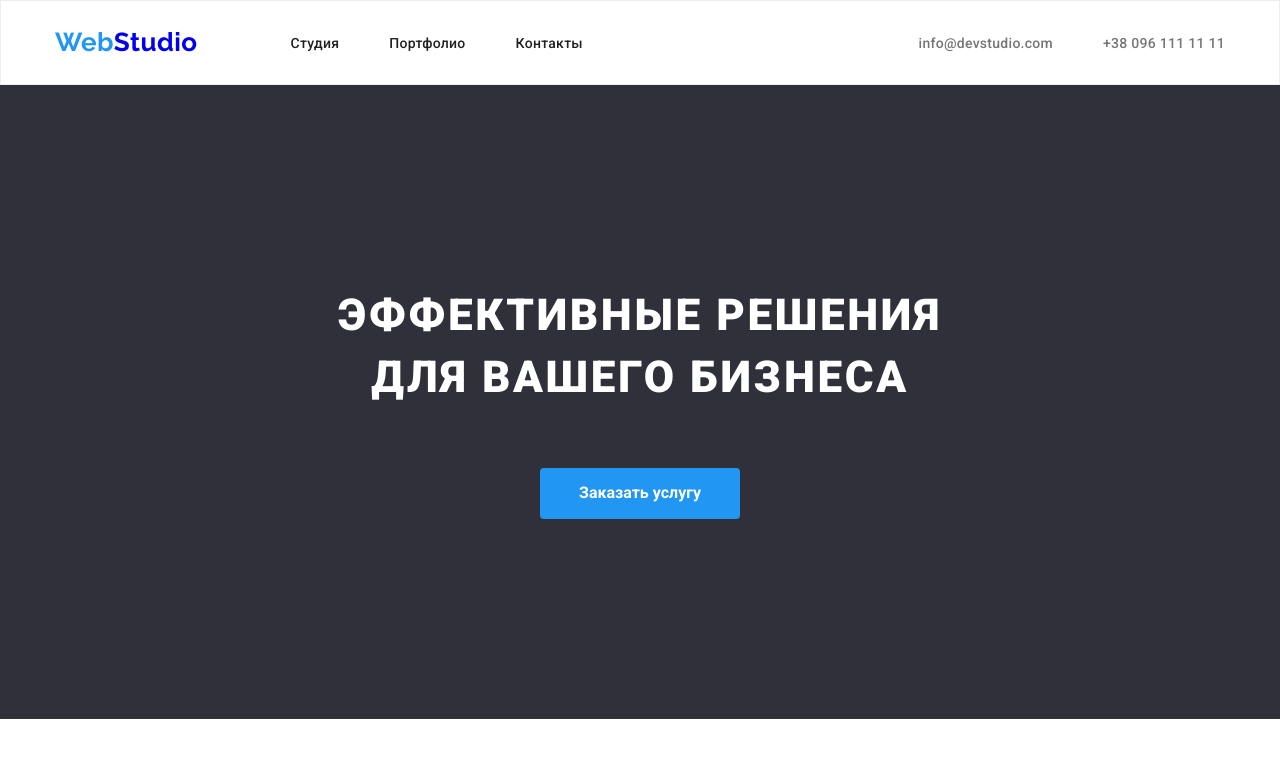
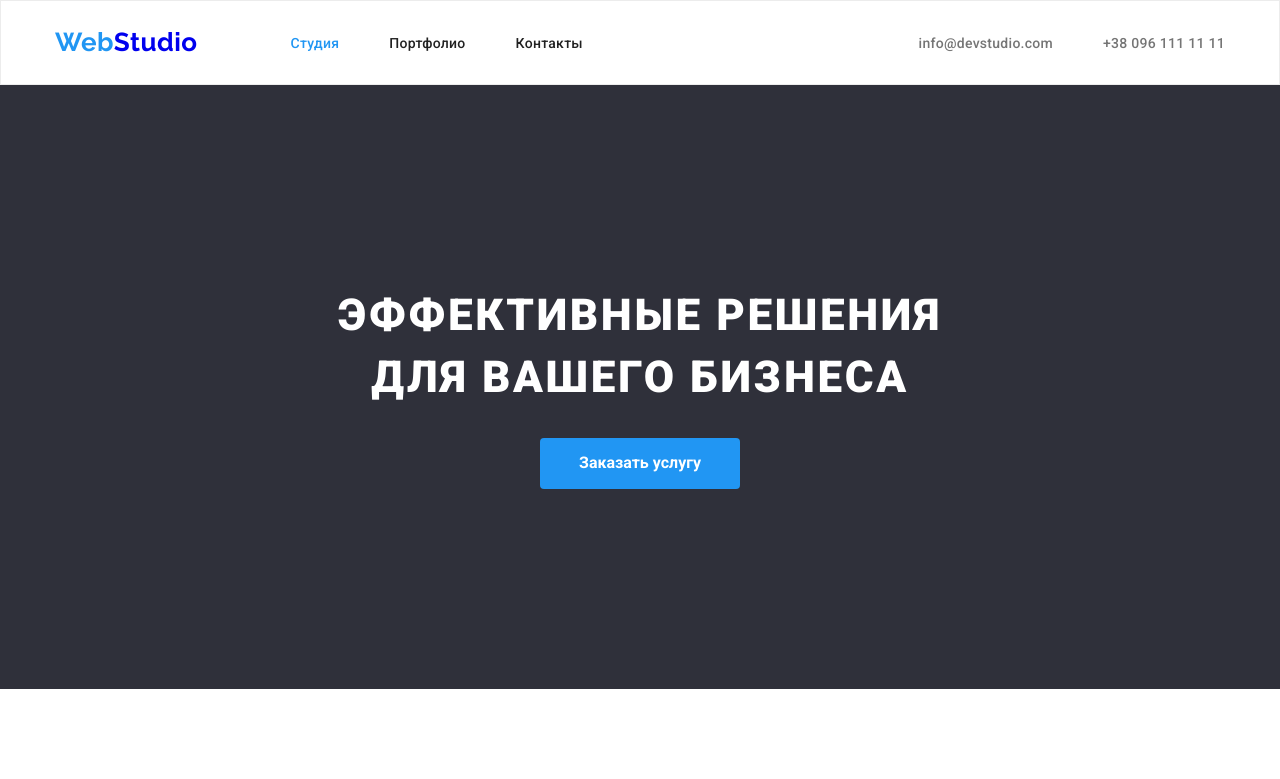
Before and after one commit to HannaBatarchuk/goit-markup-hw-03, a plain HTML site: page index.html in a window 1280 px wide. Shown: the top 779 px of the page. Drawn offline with nearby package versions, Linux system fonts and the light colour scheme.

Commit message:
ДЗ №3

```diff
--- a/css/styles.css
+++ b/css/styles.css
@@ -36,7 +36,7 @@ p {
 }
 /* стили для index.html */
 body {
-  font-family: "Roboto", sans-serif;
+  font-family: Roboto, sans-serif;
   color: var(--main-text-color);
   line-height: 1.2;
   letter-spacing: 0.03em;
@@ -137,7 +137,6 @@ header {
   margin-bottom: 30px;
 }
 .hero-button {
-  margin-top: 30px;
   min-width: 200px;
   padding: 10px 32px;
   border: 0px;
--- a/index.html
+++ b/index.html
@@ -26,7 +26,7 @@
             </div>
             <nav>
                 <ul class="site-nav">
-                    <li class="item"><a href="./index.html" class="link">Студия</a></li>
+                    <li class="item"><a href="./index.html" class="link active">Студия</a></li>
                     <li class="item"><a href="./portfolio.html" class="link">Портфолио</a></li>
                     <li class="item"><a href="#" class="link">Контакты</a></li>
                 </ul>
```
